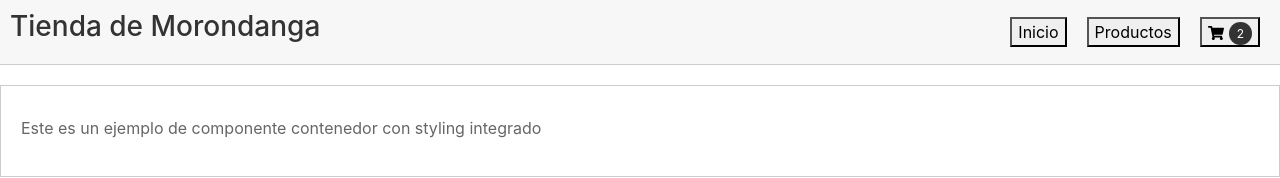
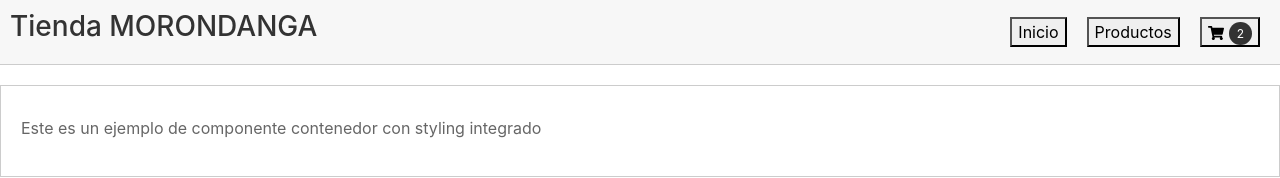
Before and after one commit to jecadm/coder-ecommerce-react, a React (Create React App) app: page / in a window 1280 px wide. Shown: the top 178 px of the page. Built offline with nearby package versions, Linux system fonts and the light colour scheme.

Commit message:
PreEntrega1_Costa_Jeronimo

```diff
--- a/src/components/NavBar/NavBar.js
+++ b/src/components/NavBar/NavBar.js
@@ -14,7 +14,7 @@ function NavBar() {
       <div>
      {/*  Brand (título/nombre de la tienda) */}
 
-        <h2>Tienda de Morondanga</h2>
+        <h2>Tienda MORONDANGA</h2>
       </div>
       <ul>
         <li>
```
